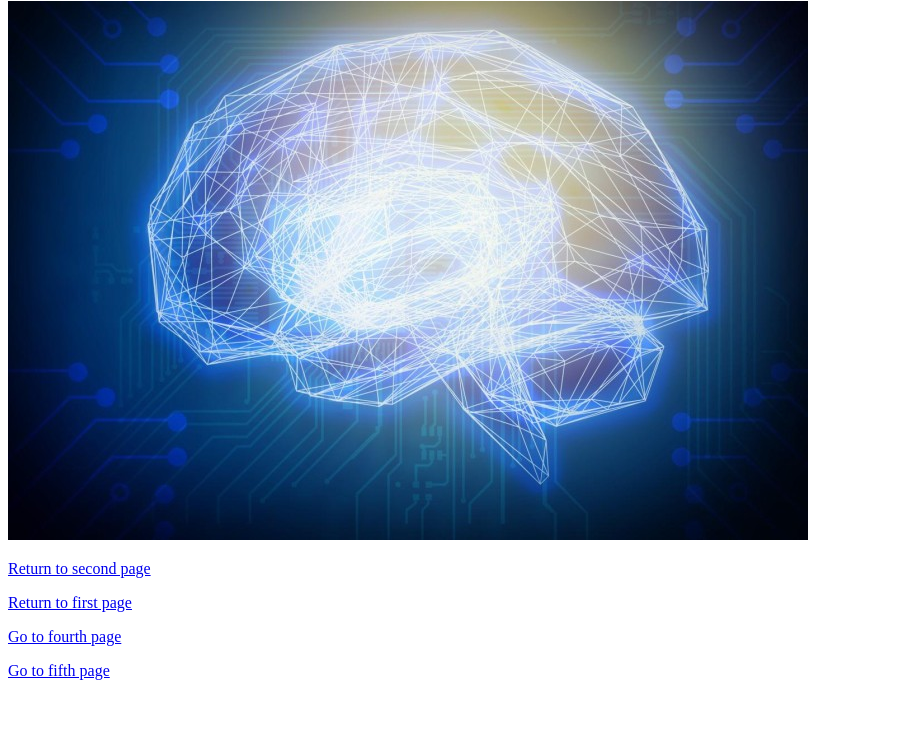
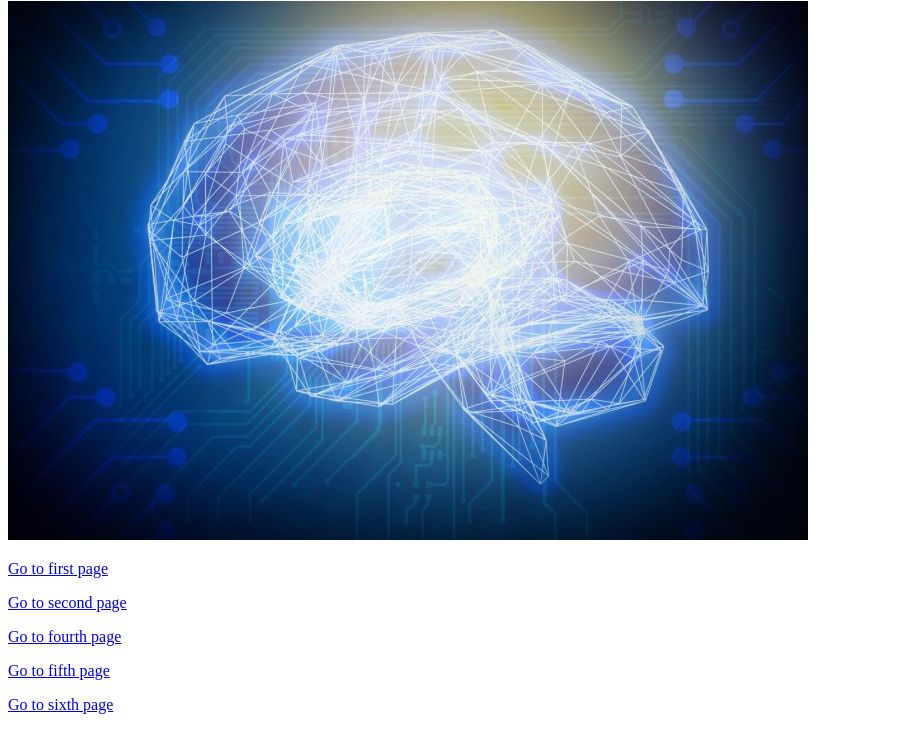
Before and after one commit to kobexiao1/kobexiao1.github.io, a plain HTML site: page thirdpage.html in a window 1280 px wide. Shown: the part 801-1531 px from the top of the page, without its empty margins (0-903 px from the left). Before the commit the page ends 1497 px from the top, so only its background shows below. Drawn offline with Linux system fonts and the light colour scheme.

Commit message:
Update thirdpage.html

```diff
--- a/thirdpage.html
+++ b/thirdpage.html
@@ -13,12 +13,13 @@
 	<p>Weak AI is AI trained and focused to perform specific tasks. Nowdays weak AI drives most of the systems that surrounds us.</p>
 	<p>Strong AI is different from weak AI, according to IBM.com, "Strong AI is a theoretical form of AI where a machine would have an intelligence equaled to humans; it would have a self-aware consciousness that has the ability to solve problems, learn, and plan for the future."</p>
 	<p>Until now, create a strong AI is still a impossible task, but we have AI that are close to strong AI now, for example ChatGPT and other "thinkable" AI made by Open AI.</p>
-<p>Thank you, and hope we can have a better future.</p>
+	<p>Thank you, and hope we can have a better future.</p>
 	<img src="aipicture.jpg" width="840" height="449" alt=""/>
-<img src="watson.jpg" width="800" height="539" alt=""/>
-	<p><a href="secondpage.html">Return to second page</a> </p>
-	<p><a href="index.html">Return to first page</a> </p>
+	<img src="watson.jpg" width="800" height="539" alt=""/>
+	<p><a href="index.html">Go to first page</a> </p>
+	<p><a href="secondpage.html">Go to second page</a> </p>
 	<p><a href="fourthpage.html">Go to fourth page</a> </p>
 	<p><a href="fifthpage.html">Go to fifth page</a> </p>
+	<p><a href="sixthpage.html">Go to sixth page</a> </p>
 </body>
 </html>
```
